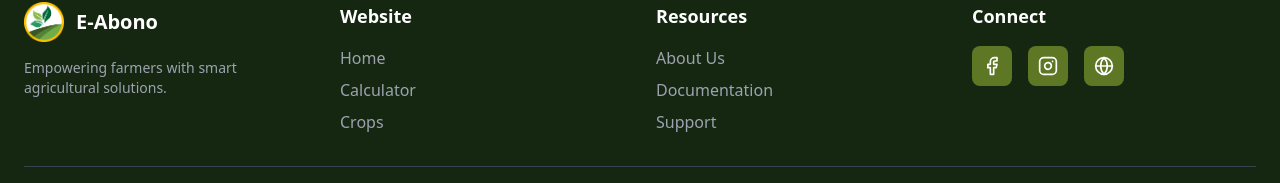
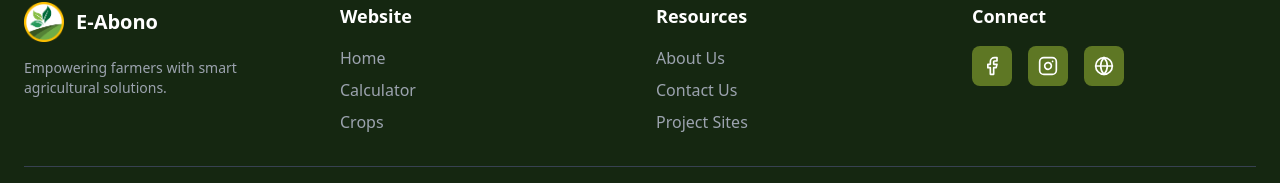
Before and after one commit to ReyJrFerrer/e-abono, a React (Vite) app: page /about-us in a window 1280 px wide. Shown: the part 3331-3514 px from the top of the page. Built offline with nearby package versions, Linux system fonts and the light colour scheme.

Commit message:
Updated package-lock.json

```diff
--- a/index.html
+++ b/index.html
@@ -2,11 +2,10 @@
 <html lang="en">
   <head>
     <meta charset="utf-8" />
-    <title>Anima Project - Automatically generated by Anima</title>
     <meta name="viewport" content="width=device-width, initial-scale=1" />
-    <meta charset="utf-8" />
-    <meta content="width=device-width, initial-scale=1" name="viewport" />
-    <link href="tailwind.css" rel="stylesheet" />
+    <title>E-Abono - Smart Agricultural Solutions for Benguet</title>
+    <meta name="description" content="E-Abono provides precision agriculture solutions, fertilization guides, and crop management tools for farmers in Benguet province." />
+    <link rel="icon" type="image/png" href="/image.png" />
     <link href="tailwind.css" rel="stylesheet" />
   </head>
   <body>
--- a/src/components/Footer.tsx
+++ b/src/components/Footer.tsx
@@ -1,23 +1,24 @@
 import React from 'react';
+import { Link } from 'react-router-dom';
 import { Facebook, Instagram, Globe } from 'lucide-react';
 
 export const Footer = () => {
   const websiteLinks = [
-    { label: 'Home', href: '#home' },
-    { label: 'Calculator', href: '#calculator' },
-    { label: 'Crops', href: '#crops' },
+    { label: 'Home', href: '/' },
+    { label: 'Calculator', href: '/calculator' },
+    { label: 'Crops', href: '/crops' },
   ];
 
   const resourceLinks = [
-    { label: 'About Us', href: '#about' },
-    { label: 'Documentation', href: '#docs' },
-    { label: 'Support', href: '#support' },
+    { label: 'About Us', href: '/about-us' },
+    { label: 'Contact Us', href: '/contact-us' },
+    { label: 'Project Sites', href: '/#project-sites' },
   ];
 
   const legalLinks = [
-    { label: 'Terms of Service', href: '#terms' },
-    { label: 'Disclosure', href: '#disclosure' },
-    { label: 'Privacy Policy', href: '#privacy' },
+    { label: 'Terms of Service', href: '/terms' },
+    { label: 'Disclosure', href: '/disclosure' },
+    { label: 'Privacy Policy', href: '/privacy' },
   ];
 
   return (
@@ -43,12 +44,12 @@ export const Footer = () => {
             <ul className="space-y-2">
               {websiteLinks.map((link, index) => (
                 <li key={index}>
-                  <a
-                    href={link.href}
+                  <Link
+                    to={link.href}
                     className="text-gray-400 hover:text-eabono-gold transition-colors duration-200"
                   >
                     {link.label}
-                  </a>
+                  </Link>
                 </li>
               ))}
             </ul>
@@ -59,12 +60,21 @@ export const Footer = () => {
             <ul className="space-y-2">
               {resourceLinks.map((link, index) => (
                 <li key={index}>
+                  {link.href.startsWith('/#') ? (
                     <a
                       href={link.href}
                       className="text-gray-400 hover:text-eabono-gold transition-colors duration-200"
                     >
                       {link.label}
                     </a>
+                  ) : (
+                    <Link
+                      to={link.href}
+                      className="text-gray-400 hover:text-eabono-gold transition-colors duration-200"
+                    >
+                      {link.label}
+                    </Link>
+                  )}
                 </li>
               ))}
             </ul>
```
Also changed, not shown: 1 other file (tests, documents, lock files or other folders). Lines whose indentation alone changed are shown as unchanged.
